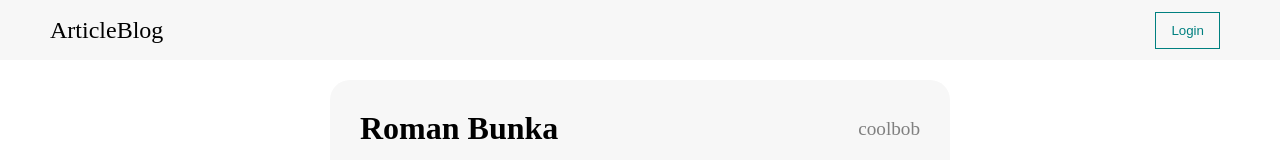
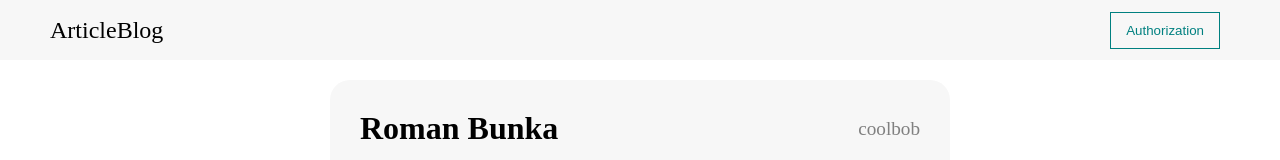
Before and after one commit to Hestonic/ArticleBlogWeb, a Vue app: page / in a window 1280 px wide. Shown: the top 160 px of the page. Built offline with nearby package versions, Linux system fonts and the light colour scheme.

Commit message:
Edit navbar

```diff
--- a/src/components/Navbar.vue
+++ b/src/components/Navbar.vue
@@ -2,7 +2,7 @@
   <div class="navbar">
     <div class="logo" @click="$router.push('/')">ArticleBlog</div>
     <div class="navbar_btns">
-      <my-button class="btn" @click="$router.push('/login')">Login</my-button>
+      <my-button class="btn" @click="$router.push('/login')">Authorization</my-button>
     </div>
   </div>
 </template>
```
